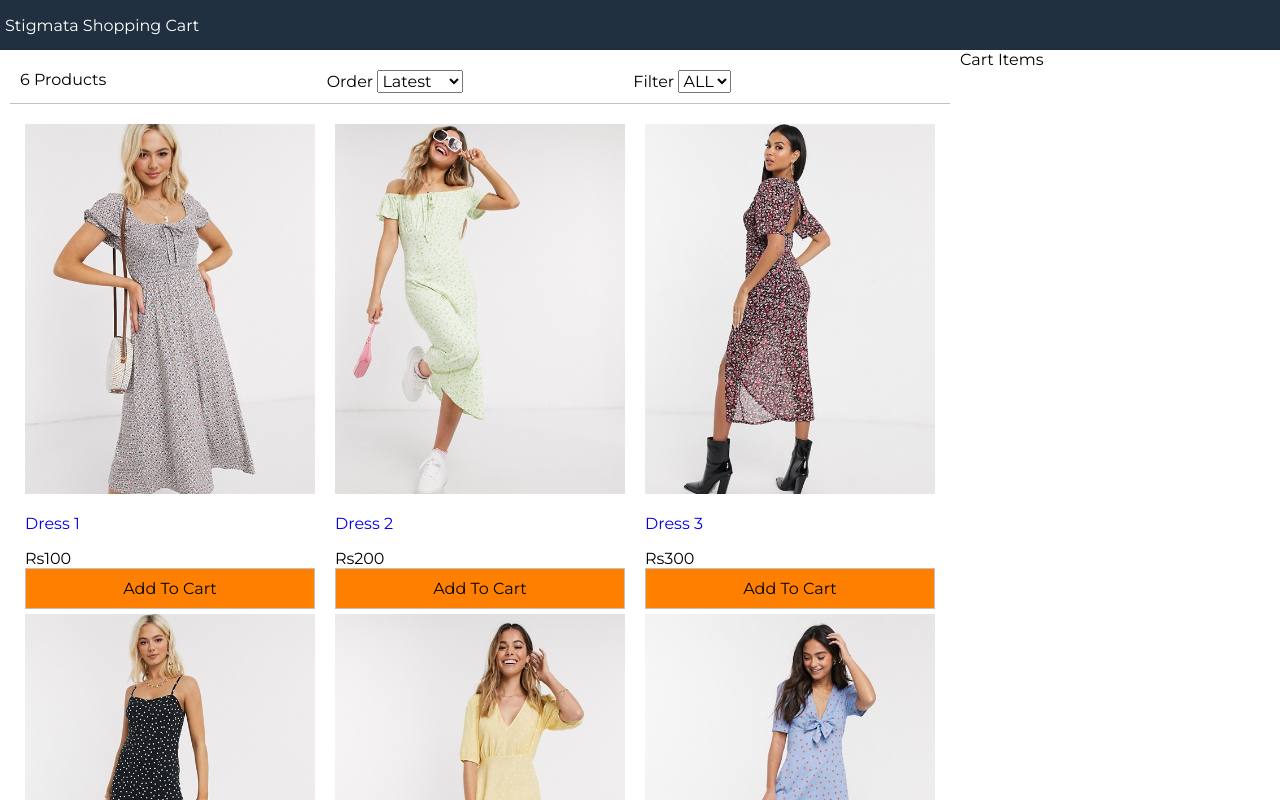
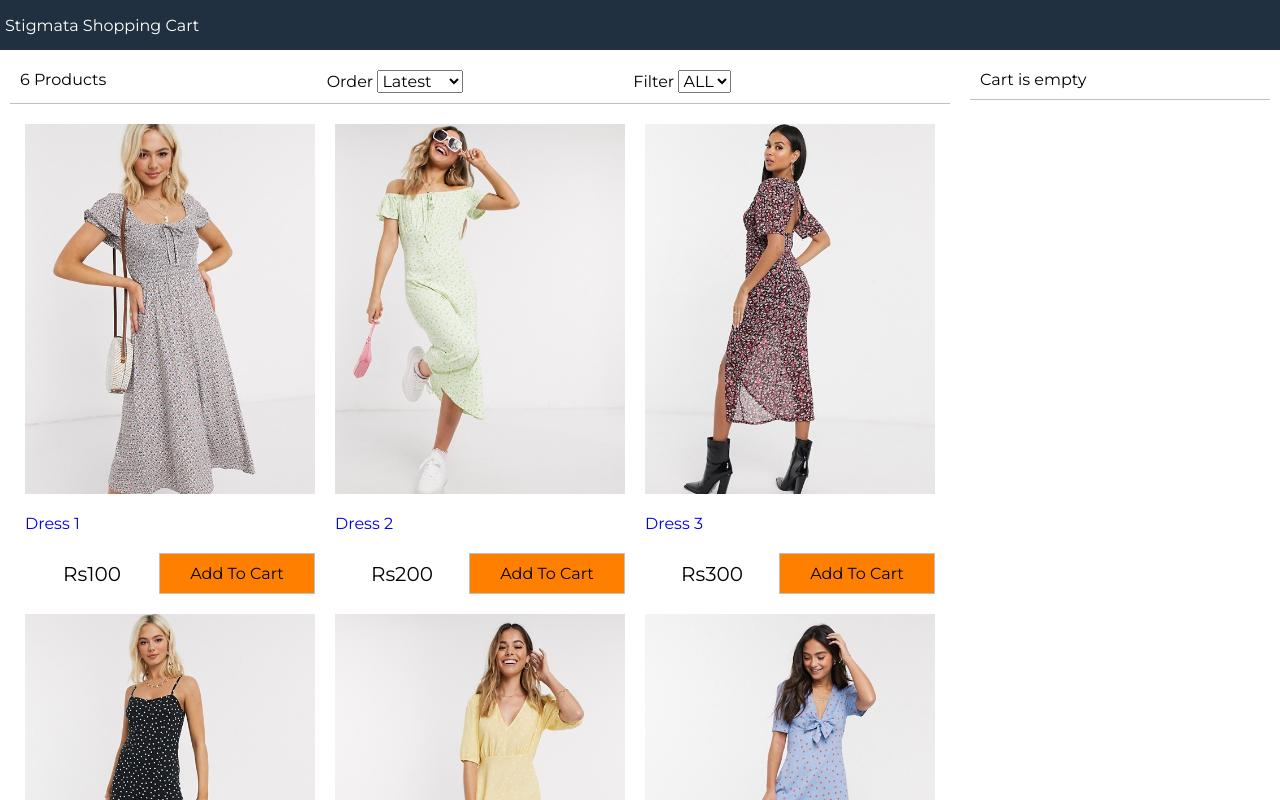
Before and after one commit to arunjoe1/stigmata-shopping-cart, a React (Create React App) app: page / in a window 1280 px wide. Shown: the top 800 px of the page. Built offline with nearby package versions, Linux system fonts and the light colour scheme.

Commit message:
cart component

```diff
--- a/src/App.js
+++ b/src/App.js
@@ -1,6 +1,7 @@
 // feature 1
 
 import React from 'react';
+import Cart from './components/Cart';
 import Filter from './components/Filter';
 import Products from './components/Products';
 import data from "./data.json";
@@ -12,10 +13,34 @@ class App extends React.Component {
     super();
     this.state = {
       products: data.products,
+      cartItems :[],
       size: "",
       sort: ""
     }
   }
+  removeFromCart = (product) => {
+    const cartItems = this.state.cartItems.slice();
+    this.setState({cartItems:cartItems.filter(x=>x._id !== product._id ),
+
+    });
+
+  };
+
+  addToCart = (product) => {
+    const cartItems = this.state.cartItems.slice();
+    let alreadyInCart = false;
+    cartItems.forEach(item => {
+      if(item._id === product._id){
+        item.count++;
+        alreadyInCart= true;
+      }
+    });
+    if(!alreadyInCart){
+      cartItems.push({...product , count:1})
+    }
+    this.setState({cartItems});
+  }
+
   sortProducts = (event) => {
     const sort = event.target.value;
     console.log(event.target.value);
@@ -33,7 +58,7 @@ class App extends React.Component {
 
 
         ),
-    }))
+    }));
 
   }
 
@@ -47,7 +72,7 @@ class App extends React.Component {
       this.setState({
         size: event.target.value,
         products: data.products.filter(product => product.availableSizes.indexOf(event.target.value) >= 0)
-      })
+      });
     }
   }
   render() {
@@ -68,10 +93,10 @@ class App extends React.Component {
                 sortProducts={this.sortProducts}
 
               />
-              <Products products={this.state.products} />
+              <Products products={this.state.products} addToCart={this.addToCart} />
             </div>
             <div className="sidebar">
-              Cart Items
+              <Cart cartItems={this.state.cartItems} removeFromCart={this.removeFromCart} />
             </div>
 
           </div>
--- /dev/null
+++ b/src/components/Cart.js
@@ -0,0 +1,58 @@
+import React, { Component } from 'react'
+import formatCurrency from '../util';
+
+export default class Cart extends Component {
+    render() {
+        const { cartItems } = this.props;
+        return (
+            <div>
+                {cartItems.length === 0 ? <div className="cart cart-header">Cart is empty</div>
+                    :
+                    <div className="cart cart-header">You have {cartItems.length} in the cart</div>
+                }
+
+                <div>
+                    <div className="cart">
+                        <ul className="cart-items">
+
+                            {cartItems.map(item => (
+
+                                <li key={item._id}>
+                                    <div>
+                                        <img src={item.image} alt={item.title} />
+                                    </div>
+                                    <div>
+                                        <div>{item.title}</div>
+                                        <div className="right">
+                                            {formatCurrency(item.price)} x {item.count} {" "}
+                                            <button className="button" onClick={() => this.props.removeFromCart(item)}>
+                                                Remove
+                                        </button>
+                                        </div>
+
+                                    </div>
+                                </li>
+                            ))}
+
+                        </ul>
+
+                    </div>
+                    {cartItems.length !== 0 && (
+                        <div className="cart">
+                            <div className="total">
+                                <div>
+                                    Total : {" "}
+                                    {formatCurrency(cartItems.reduce((a, c) => a + (c.price * c.count), 0))}
+                                </div>
+                                <button className="button primary">Proceed</button>
+
+                            </div>
+
+                        </div>
+                    )}
+
+                </div>
+            </div>
+        );
+    }
+}
--- a/src/components/Products.js
+++ b/src/components/Products.js
@@ -19,14 +19,12 @@ export default class Products extends Component {
                                     </p>
                                 </a>
                                 <div className="product-price">
-                                    {formatCurrency(product.price)}
+                                   <div> {formatCurrency(product.price)}</div>
 
+                                    <button onClick={() => this.props.addToCart(product)} className="button primary">
+                                        Add To Cart
+                                    </button>
                                 </div>
-                                <button className="button primary">
-                                    Add To Cart
-                                </button>
-
-
                             </div>
 
                         </li>
@@ -35,6 +33,6 @@ export default class Products extends Component {
 
                 </ul>
             </div>
-        )
+        );
     }
 }
--- a/src/index.css
+++ b/src/index.css
@@ -1,4 +1,4 @@
-@import url("https://fonts.googleapis.com/css2?family=Montserrat&display=swap");
+@import url('https://fonts.googleapis.com/css2?family=Montserrat&display=swap');
 
 html {
   font-size: 62.5%;
@@ -16,7 +16,6 @@ button,
 textarea {
   font-family: Montserrat, Arial, Helvetica, sans-serif;
   font-size: 1.6rem;
-
 }
 .grid-container {
   display: grid;
@@ -29,7 +28,7 @@ textarea {
   grid-template-columns: 1fr;
   height: 100%;
 }
-a{
+a {
   text-decoration: none;
 }
 a:hover {
@@ -82,62 +81,105 @@ footer {
   list-style-type: none;
 }
 
-.products li{
+.products li {
   flex: 0 1 29rem;
   height: 47rem;
   padding: 1rem;
-
 }
 
-.product{
+.product {
   display: flex;
   flex-direction: column;
   justify-content: space-between;
   height: 100%;
-
 }
 
-.product img{
+.product img {
   max-width: 37rem;
   max-height: 37rem;
 }
-.product-price{
+.product-price {
   display: flex;
   justify-content: space-between;
   align-items: center;
 }
 .product-price div,
-.product-price button{
+.product-price button {
   text-align: center;
   flex: 1;
-
 }
-.product-price div{
+.product-price div {
   font-size: 2rem;
 }
 
-.button{
+.button {
   padding: 1rem;
-  border: .1rem #c0c0c0 solid;
+  border: 0.1rem #c0c0c0 solid;
   background-color: #f0f0f0;
   cursor: pointer;
 }
-.button:hover{
+.button:hover {
   border: 0.1rem #808080 solid;
 }
-.button.primary{
+.button.primary {
   background-color: #ff8000;
 }
 
 /* Filter */
 
-.filter{
+.filter {
   display: flex;
   justify-content: space-between;
   padding: 1rem;
   margin: 1rem;
-  border-bottom: .1rem #c0c0c0 solid;
+  border-bottom: 0.1rem #c0c0c0 solid;
 }
-.filter div{
+.filter div {
   flex: 1;
 }
+
+/* Add Cart */
+
+.cart {
+  padding: 1rem;
+  margin: 1rem;
+  display: flex;
+}
+.cart-header {
+  border-bottom: 0.1rem #c0c0c0 solid;
+}
+
+.cart-items {
+  padding: 0;
+  width: 100%;
+  list-style-type: none;
+}
+.cart-items img {
+  width: 5rem;
+}
+.cart-items li {
+  display: flex;
+}
+
+.cart-items li div {
+  padding: 0.5rem;
+}
+.cart-items li div:last-child {
+  flex: 1;
+}
+.right {
+  text-align: right;
+}
+.total {
+  display: flex;
+  justify-content: space-between;
+  align-items: center;
+  width: 100%;
+}
+.total > div {
+  font-size: 2rem;
+}
+.total > div,
+.total > button {
+  flex: 1;
+}
```
